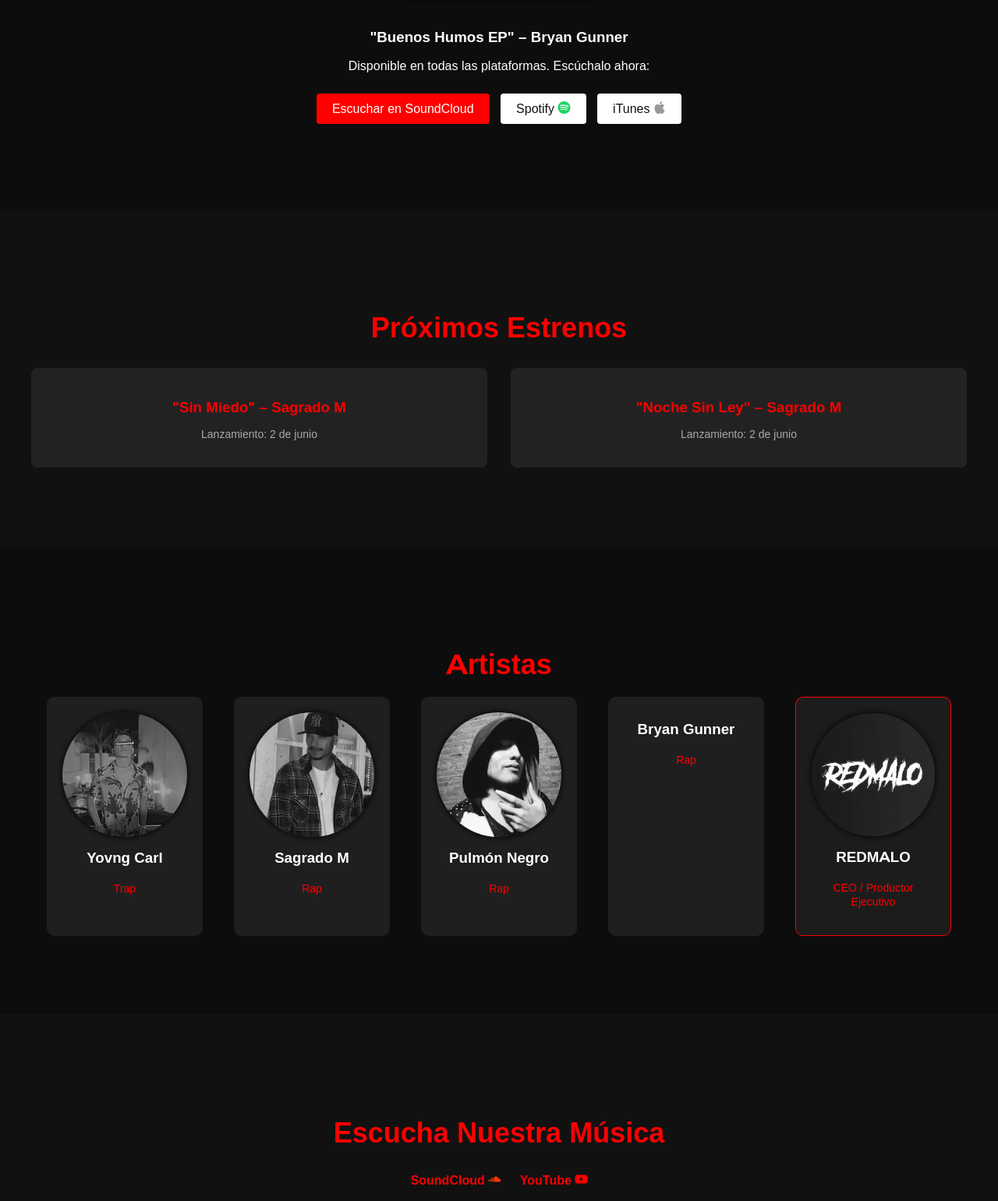
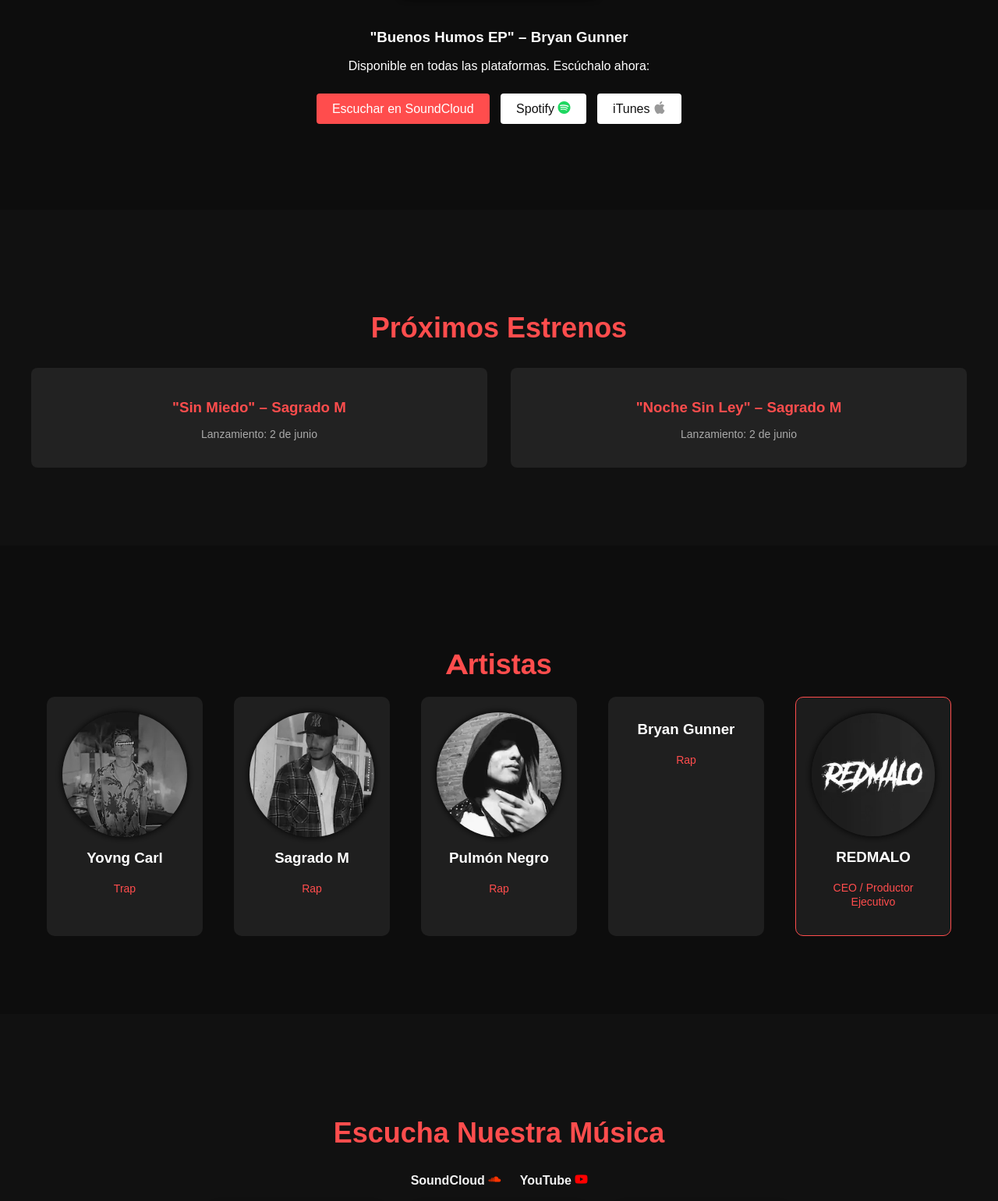
Before and after one commit to glibyte/malosoundrecords.com, a plain HTML site: page index.html in a window 1280 px wide. Shown: the part 1247-2788 px from the top of the page at 78% size. Drawn offline with Linux system fonts and the light colour scheme; files whose address does not match are found by name.

Commit message:
fix contraste de color rojo

```diff
--- a/css/style.css
+++ b/css/style.css
@@ -64,7 +64,7 @@ header.menu-open {
 .logo {
   font-size: 28px;
   font-weight: 700;
-  color: #ff0000;
+  color: #ff4d4d;
 }
 
 nav {
@@ -95,7 +95,7 @@ nav a {
 }
 
 .menu-toggle span:focus {
-  outline: 2px solid #ff0000;
+  outline: 2px solid #ff4d4d;
 }
 
 .mobile-nav {
@@ -187,7 +187,7 @@ h1 {
 .section h2 {
   font-size: 36px;
   margin-bottom: 20px;
-  color: #ff0000;
+  color: #ff4d4d;
 }
 
 .artists-grid {
@@ -211,12 +211,12 @@ h1 {
 
 .artist.ceo {
   background-color: #1c1c1c;
-  border: 1px solid #ff0000;
+  border: 1px solid #ff4d4d;
 }
 
 .artist .rol {
   font-size: 14px;
-  color: #ff0000;
+  color: #ff4d4d;
   margin-top: 5px;
 }
 
@@ -284,7 +284,7 @@ h1 {
 .music-platforms a {
   display: inline-block;
   margin: 10px;
-  color: #ff0000;
+  color: #f2f2f2;
   font-weight: 700;
   text-decoration: none;
 }
@@ -293,7 +293,7 @@ h1 {
   display: inline-block;
   margin-top: 20px;
   padding: 12px 24px;
-  background-color: #ff0000;
+  background-color: #ff4d4d;
   color: #ffffff;
   text-decoration: none;
   font-weight: 700;
@@ -341,7 +341,7 @@ footer {
   display: inline-block;
   margin: 10px 5px;
   padding: 10px 20px;
-  background: #ff0000;
+  background: #ff4d4d;
   color: #fff;
   text-decoration: none;
   border-radius: 4px;
@@ -384,7 +384,7 @@ footer {
 }
 
 .proximo-item h3 {
-  color: #ff0000;
+  color: #ff4d4d;
   margin-bottom: 5px;
 }
 
```
